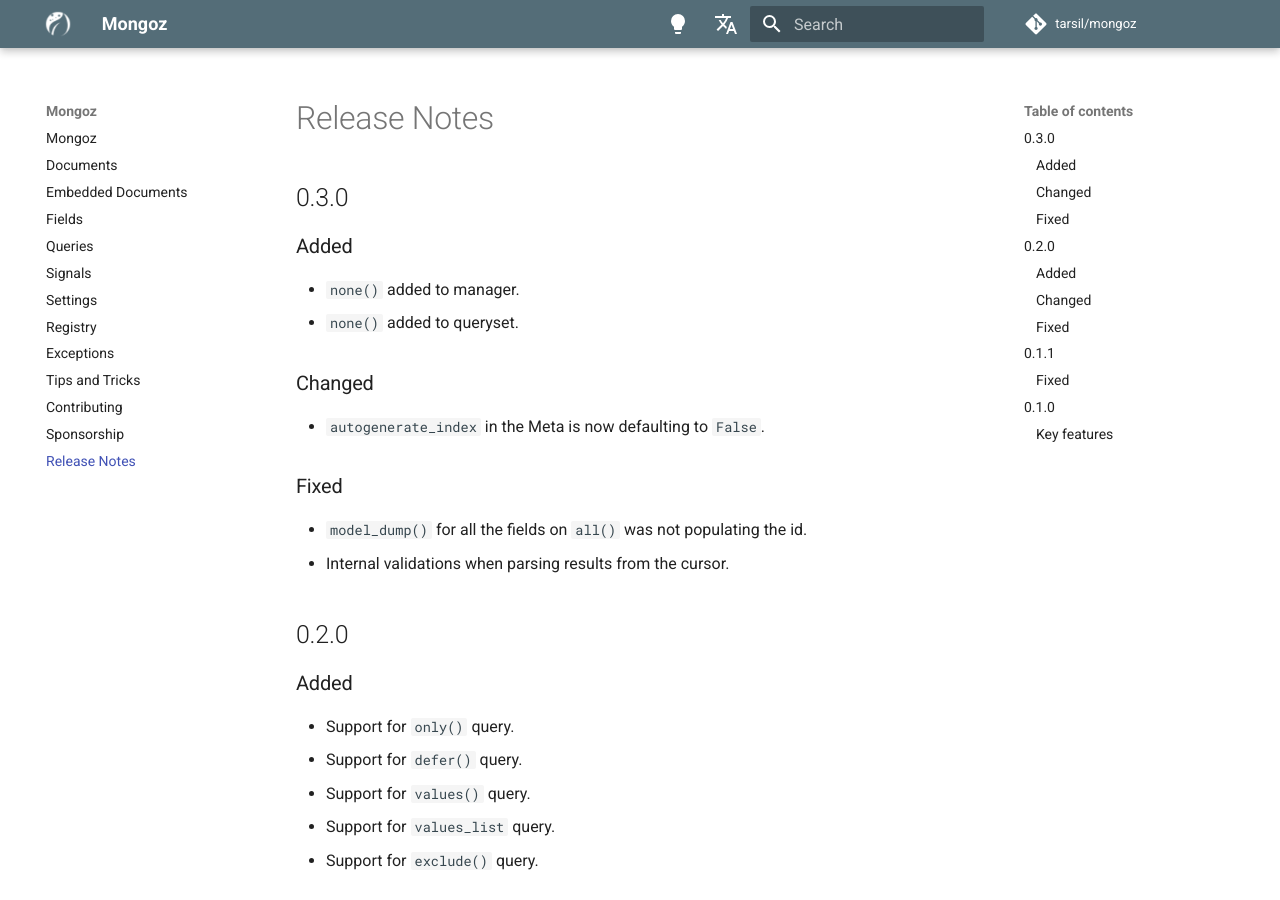
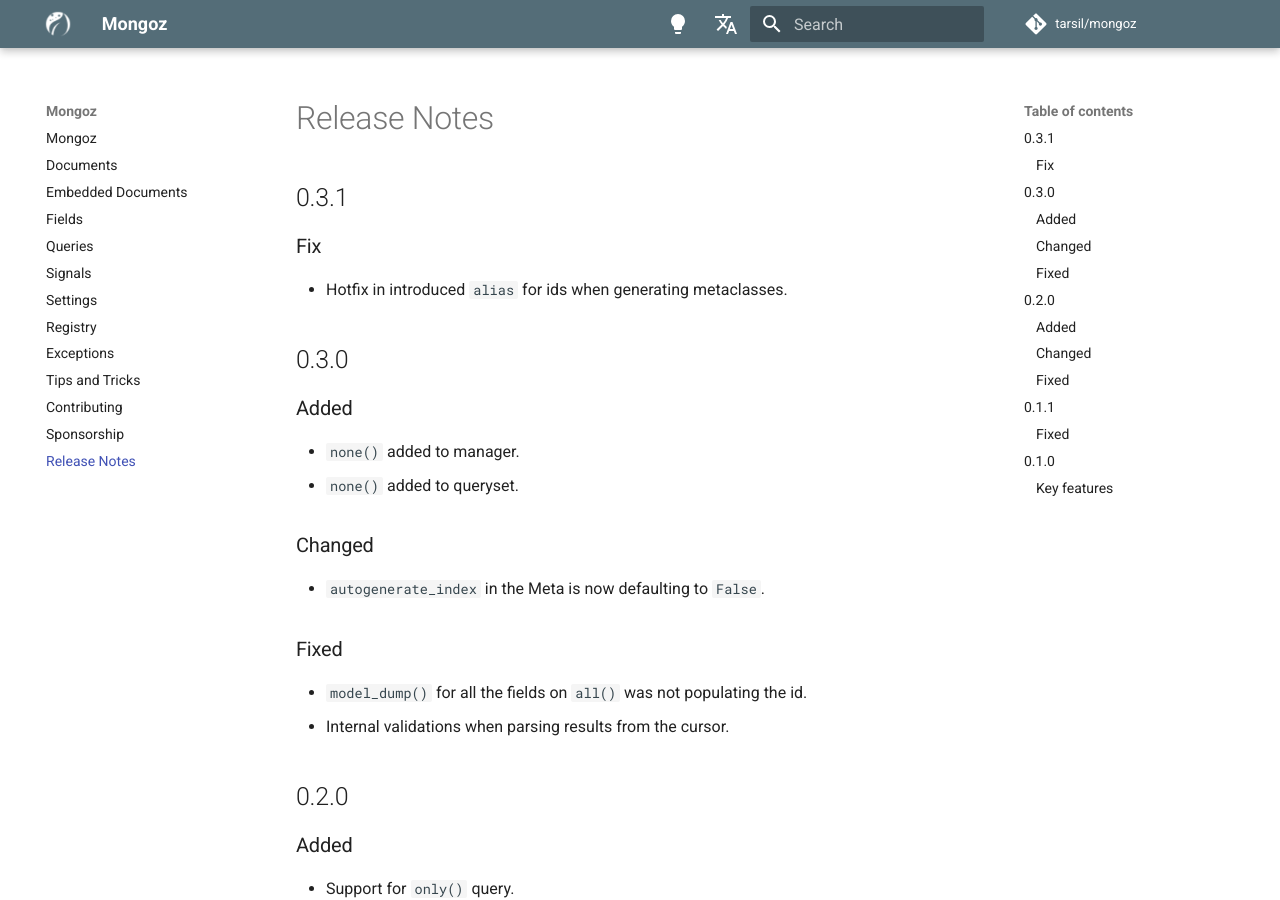
Before and after one commit to dymmond/mongoz, an MkDocs documentation site: the page built from docs/release-notes.md, in a window 1280 px wide and 900 px high. Built offline with MkDocs 1.6.1 and Material for MkDocs 9.7.7, drawn with Linux system fonts in a browser that asks for light colours; comment, search, counter and statistics services are not loaded.

Commit message:
Hotfix for alias in metaclasses

```diff
--- a/docs/release-notes.md
+++ b/docs/release-notes.md
@@ -1,4 +1,10 @@
 # Release Notes
+
+## 0.3.1
+
+### Fix
+
+- Hotfix in introduced `alias` for ids when generating metaclasses.
 
 ## 0.3.0
 
--- a/mongoz/__init__.py
+++ b/mongoz/__init__.py
@@ -1,4 +1,4 @@
-__version__ = "0.3.0"
+__version__ = "0.3.1"
 
 from .conf import settings
 from .conf.global_settings import MongozSettings
```
